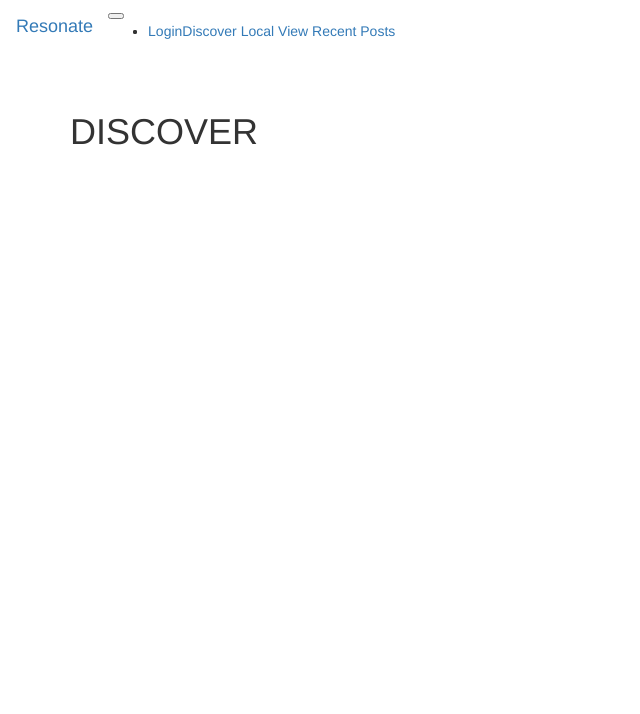
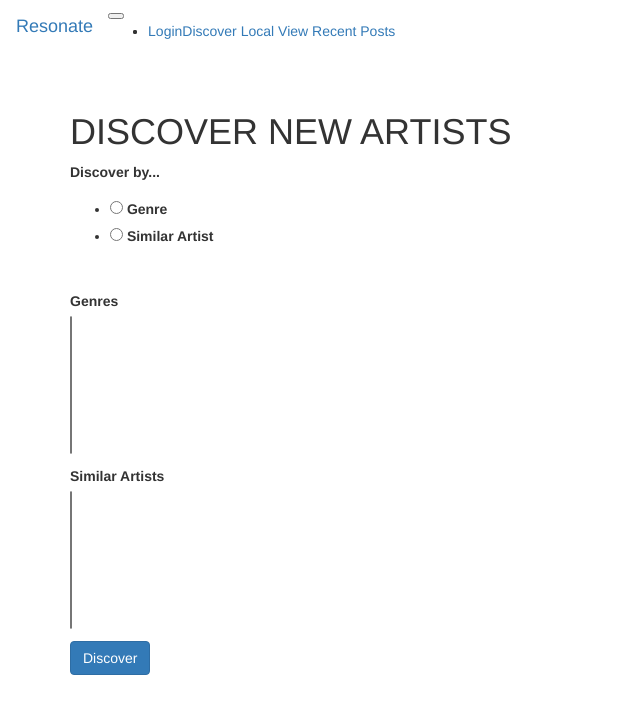
Before and after one commit to KRB001/Resonate, a Flask app: page /discover in a window 1280 px wide. Shown: the top 714 px of the page, without its empty margins (0-640 px from the left). Run offline with Flask 2, Linux system fonts and the light colour scheme; data that the repository does not hold is empty; some libraries are stand-ins or nearby versions.

Commit message:
Began work on Discover system

```diff
--- a/app/forms.py
+++ b/app/forms.py
@@ -1,6 +1,6 @@
 from flask_wtf import FlaskForm
 from wtforms import StringField, TextAreaField, SubmitField, IntegerField, DateField, PasswordField, BooleanField, \
-    SelectMultipleField, SelectField
+    SelectMultipleField, SelectField, RadioField
 from wtforms.validators import DataRequired, ValidationError, Email, EqualTo
 from app.models import User, Listener, Artist
 
@@ -59,6 +59,8 @@ class ArtistRegistrationForm(FlaskForm):
 class LocalForm(FlaskForm):
     location = StringField('Location', validators=[DataRequired()])
     submit = SubmitField('Submit')
+
+
 class PostForm(FlaskForm):
     post = TextAreaField('Say something', validators=[DataRequired()])
     submit = SubmitField('Submit')
@@ -67,3 +69,10 @@ class PostForm(FlaskForm):
 class CommentForm(FlaskForm):
     post = TextAreaField('Reply', validators=[DataRequired()])
     submit = SubmitField('Submit')
+
+
+class DiscoverForm(FlaskForm):
+    discover_by = RadioField('Discover by...', choices=['Genre', 'Similar Artist'])
+    genres = SelectField('Genres', validators=[DataRequired()], coerce=int)
+    similar_artists = SelectField('Similar Artists', validators=[DataRequired()], coerce=int)
+    submit = SubmitField('Submit', validators=[DataRequired()])
--- a/app/routes.py
+++ b/app/routes.py
@@ -14,9 +14,17 @@ def index():
     return render_template('index.html', title="Home")
 
 
-@app.route('/discover')
+@app.route('/discover', methods=['GET', 'POST'])
 def discover():
-    return render_template('discover.html', title="Discover")
+    form = DiscoverForm()
+
+    form.genres.choices = [(g.id, g.name) for g in Genre.query.order_by('name')]
+    form.similar_artists.choices = [(a.id, a.display_name) for a in
+                                    User.query.filter_by(type='artist').order_by('display_name')]
+
+    if form.validate_on_submit():
+        return render_template('index.html', title="Home")
+    return render_template('discover.html', title="Discover", form=form)
 
 
 @app.route('/local', methods=['GET', 'POST'])
@@ -30,6 +38,7 @@ def local():
         else:
             return render_template('local_results.html', title="Local Music")
     return render_template('local.html', title="Local Music", form=form)
+
 
 
 @app.route('/login', methods=['GET', 'POST'])
--- a/app/templates/discover.html
+++ b/app/templates/discover.html
@@ -1,5 +1,30 @@
 {% extends "base.html" %}
 
 {% block app_content %}
-    <h1>DISCOVER</h1>
+    <h1>DISCOVER NEW ARTISTS</h1>
+    <form action="" method="post" novalidate>
+        {{ form.hidden_tag() }}
+        <p>
+            {{ form.discover_by.label }}<br>
+            {{ form.discover_by(size=32) }}<br>
+            {% for error in form.discover_by.errors %}
+            <span style="color: red;">[{{ error }}]</span>
+            {% endfor %}
+        </p>
+        <p>
+            {{ form.genres.label }}<br>
+            {{ form.genres(size=8) }}<br>
+            {% for error in form.genres.errors %}
+            <span style="color: red;">[{{ error }}]</span>
+            {% endfor %}
+        </p>
+        <p>
+            {{ form.similar_artists.label }}<br>
+            {{ form.similar_artists(size=8) }}<br>
+            {% for error in form.similar_artists.errors %}
+            <span style="color: red;">[{{ error }}]</span>
+            {% endfor %}
+        </p>
+        <input class="btn btn-primary" type="submit" value="Discover">
+    </form>
 {% endblock %}
```
